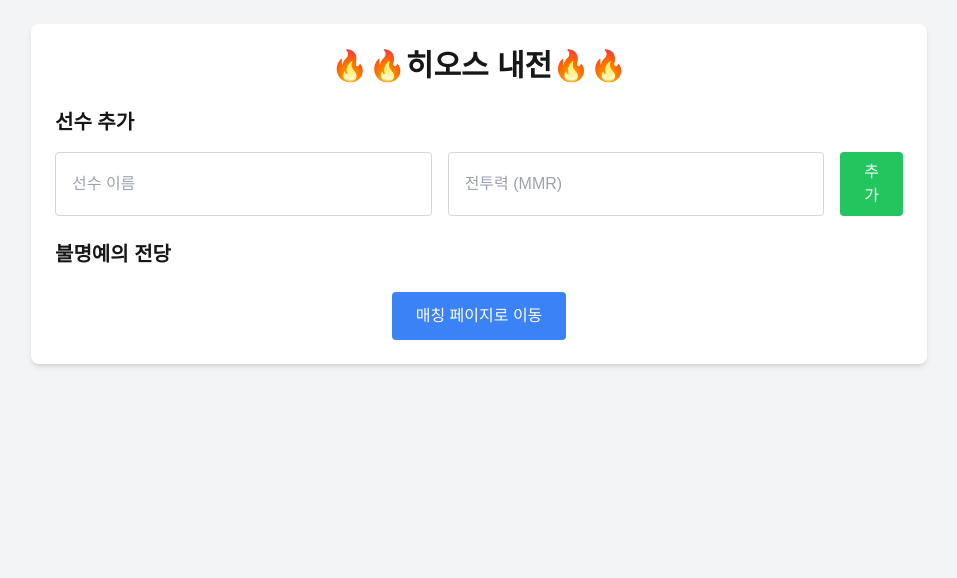
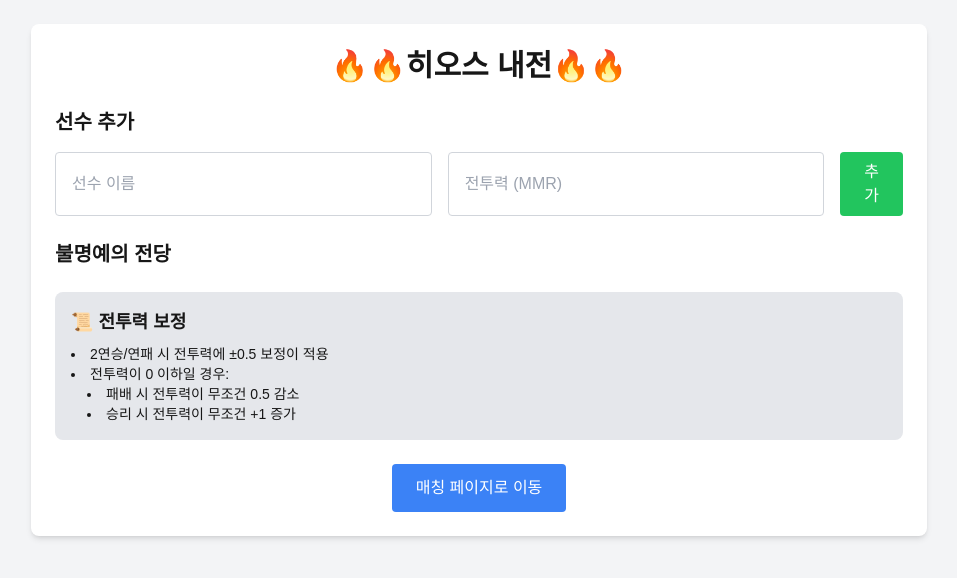
Before and after one commit to jjm-95/hos-matcher, a Next.js app: page / in a window 1280 px wide. Shown: the top 578 px of the page, without its empty margins (161-1118 px from the left). Built offline with nearby package versions, Linux system fonts and the light colour scheme; no server answers; the database is empty.

Commit message:
home desc add

```diff
--- a/app/page.tsx
+++ b/app/page.tsx
@@ -145,6 +145,21 @@ export default function HomePage() {
           </ul>
         </div>
 
+        {/* 설명글 */}
+        <div className="bg-gray-200 dark:bg-gray-700 p-4 rounded-lg mb-6">
+          <h3 className="text-lg font-semibold mb-2">📜 전투력 보정</h3>
+          <ul className="list-disc list-inside text-sm">
+            <li>2연승/연패 시 전투력에 ±0.5 보정이 적용</li>
+            <li>
+              전투력이 0 이하일 경우:
+              <ul className="list-disc list-inside ml-4">
+                <li>패배 시 전투력이 무조건 0.5 감소</li>
+                <li>승리 시 전투력이 무조건 +1 증가</li>
+              </ul>
+            </li>
+          </ul>
+        </div>
+
         {/* Match 페이지로 이동 버튼 */}
         <div className="text-center">
           <button
```
